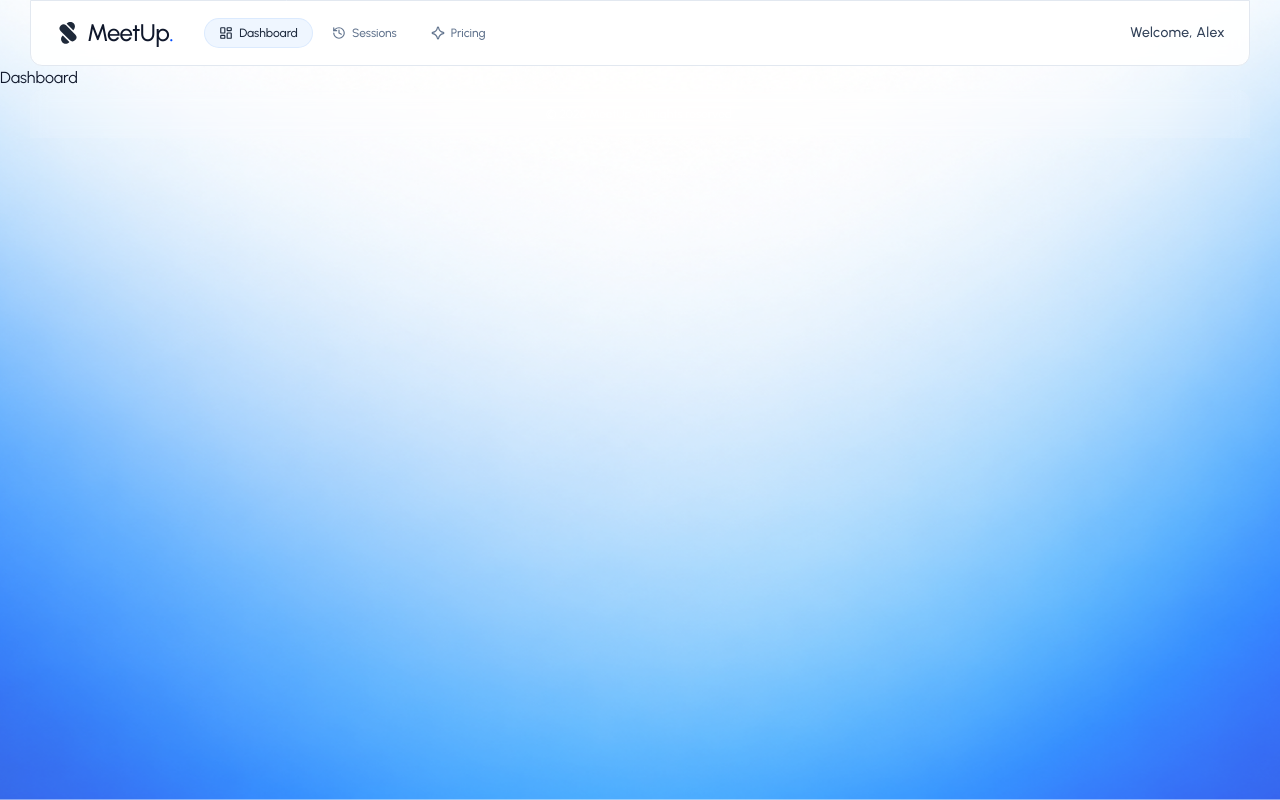
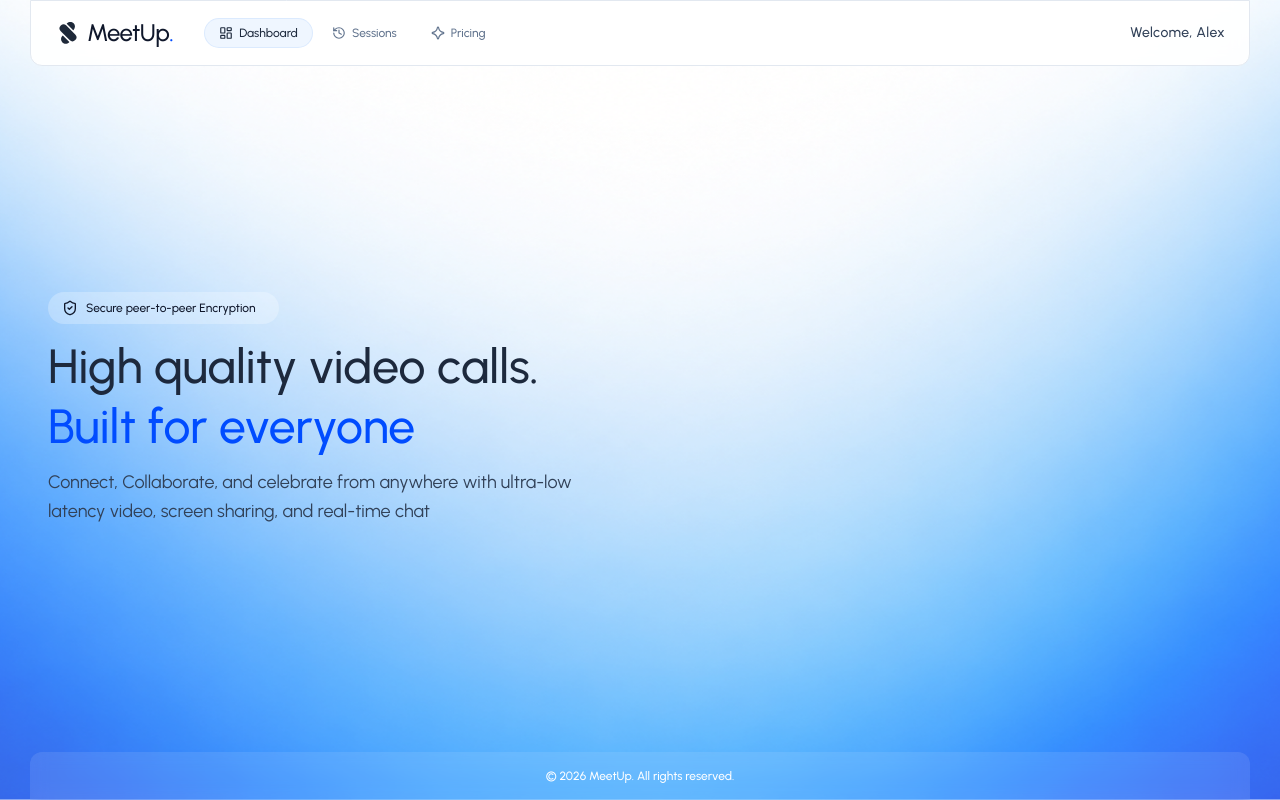
Before and after one commit to razinuman333-svg/Meet-Up, a React (Vite) app in the folder client/: page /dashboard in a window 1280 px wide. Built offline with nearby package versions, Linux system fonts and the light colour scheme; no server answers.

Commit message:
the left section title,description etc done

```diff
--- a/client/src/pages/Dashboard.jsx
+++ b/client/src/pages/Dashboard.jsx
@@ -1,8 +1,39 @@
 import React from 'react'
+import {ShieldCheckIcon} from 'lucide-react'
+
 
 const Dashboard = () => {
+
+
   return (
-    <div>Dashboard</div>
+    <div className='flex-1 max-w-7xl w-full mx-auto p-6 md:p-12 flex flex-col
+    justify-center'>
+      <div className='grid grid-cols-1 lg:grid-cols-12 gap-12 items-center'>
+
+        {/* left column - actions */}
+
+        <div className='lg:col-span-7 space-y-8'>
+          <div className='space-y-3'>
+            <div className='inline-flex items-center gap-2 px-3.5 pr-6 py-2 rounded-full
+            bg-white/25 text-xs font-medium'>
+              <ShieldCheckIcon size={16}/>
+              Secure peer-to-peer Encryption
+
+            </div>
+             <h1 className='text-4xl sm:text-5xl text-slate-800 leading-tight font-medium'>
+              High quality video calls.<br/>
+              <span className='text-primary'>Built for everyone</span>
+             </h1>
+             <p className='text-slate-700 text-base sm:text-lg max-w-xl leading-relaxed'>
+              Connect, Collaborate, and celebrate from anywhere with ultra-low latency
+              video, screen sharing, and real-time chat
+             </p>
+          </div>
+
+        </div>
+
+      </div>
+    </div>
   )
 }
 
```
